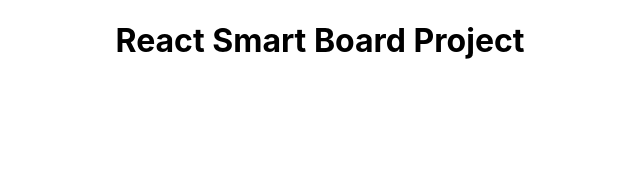
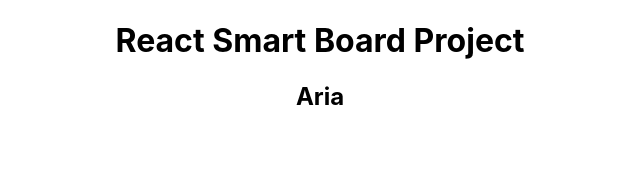
Before and after one commit to aria-abad/smart-board, a React (Create React App) app: page / in a window 1280 px wide. Shown: the top 172 px of the page, without its empty margins (320-960 px from the left). Built offline with nearby package versions, Linux system fonts and the light colour scheme.

Commit message:
add my name to the app page

```diff
--- a/src/App.js
+++ b/src/App.js
@@ -4,6 +4,7 @@
   return (
     <div className="App">
       <h1>React Smart Board Project</h1>
+      <h2>Aria</h2>
     </div>
   );
 }
```
